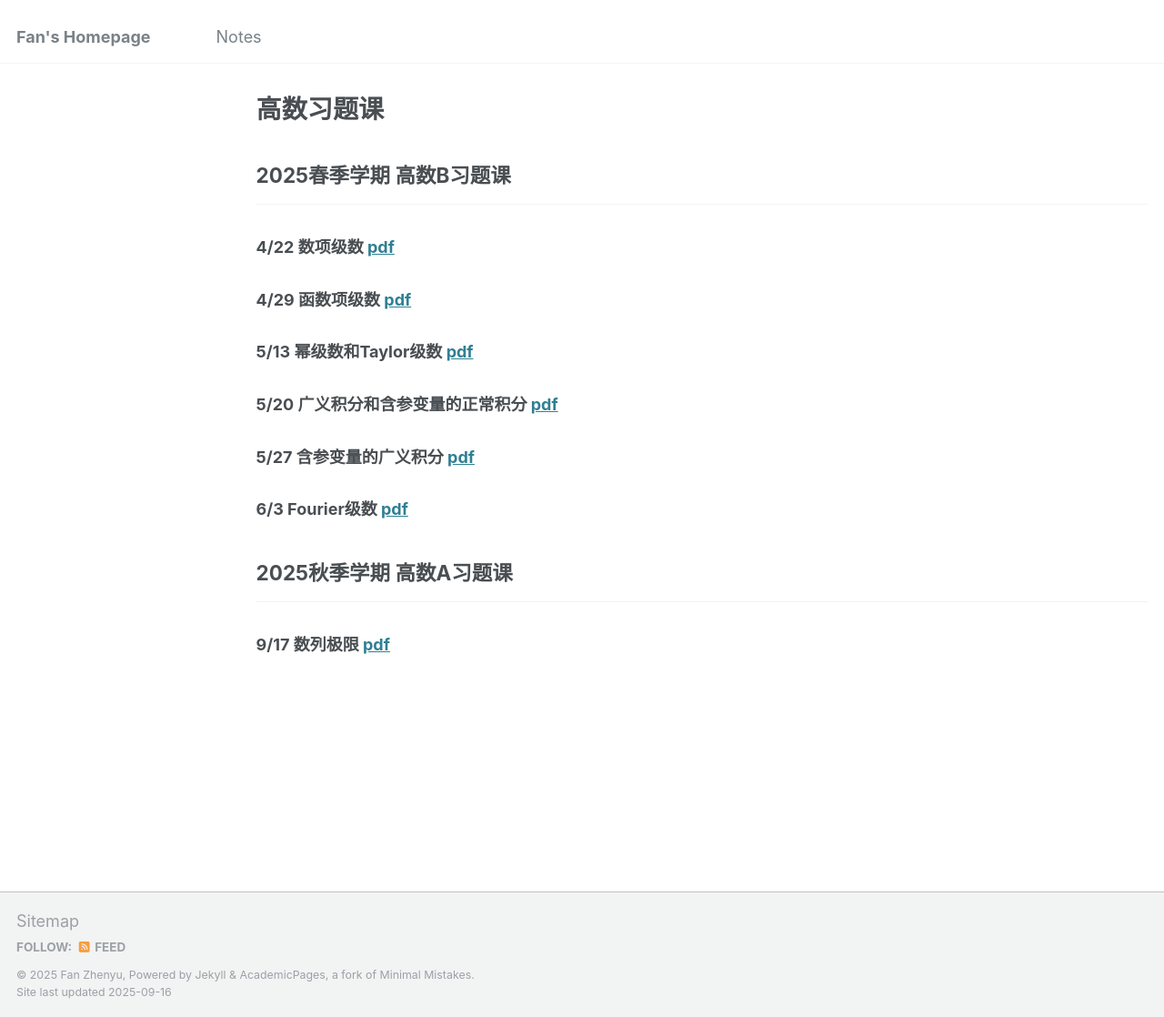
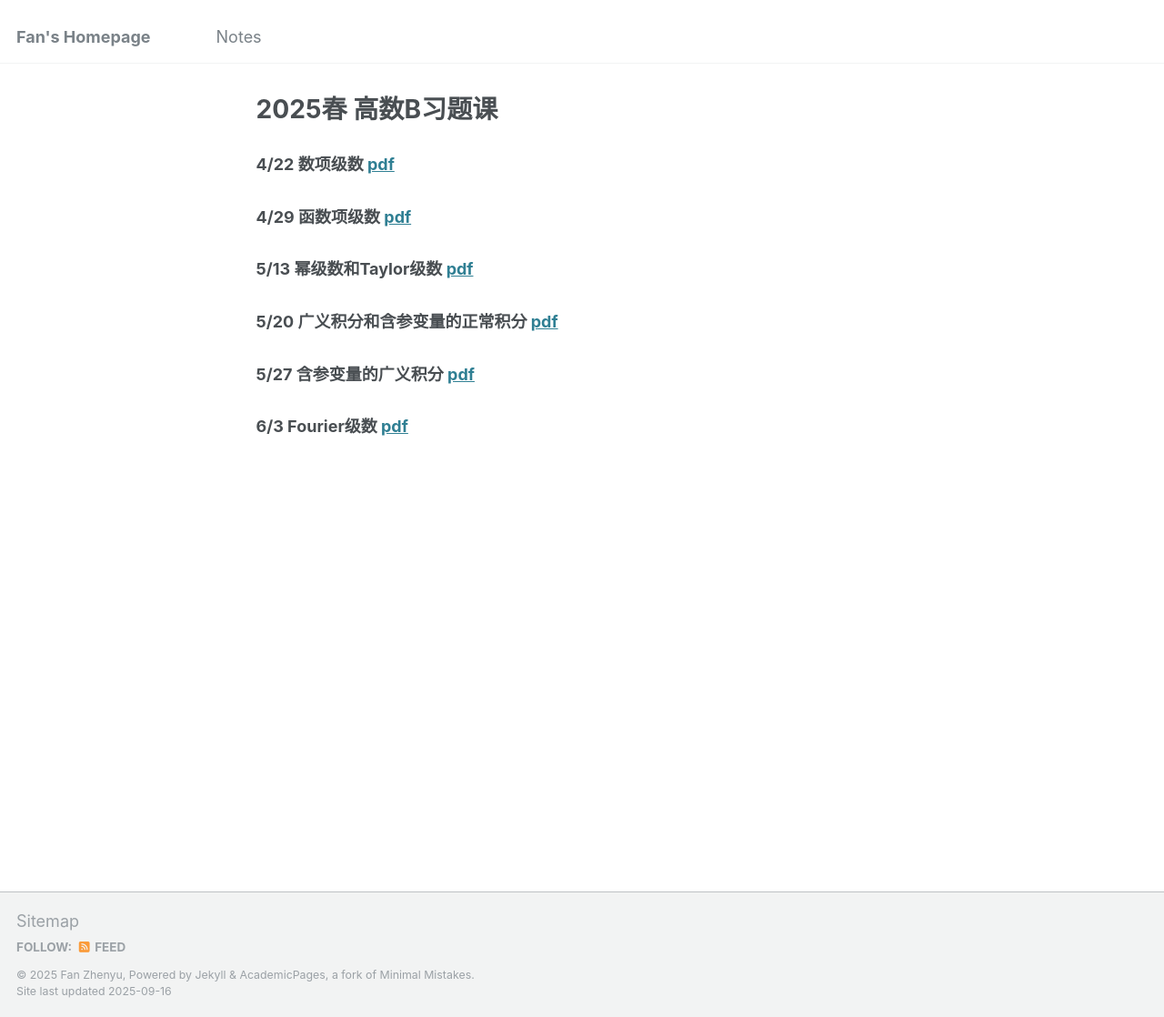
Before and after one commit to fanzymath/fanzymath.github.io, a Jekyll site: the page built from _notes/2025-exercise-class-notes.md, in a window 1280 px wide and 1118 px high. Shown: the whole window at 91% size. Built offline with Jekyll 4.4.1, drawn with Linux system fonts in a browser that asks for light colours.

Commit message:
Update 2025-exercise-class-notes.md

```diff
--- a/_notes/2025-exercise-class-notes.md
+++ b/_notes/2025-exercise-class-notes.md
@@ -8,8 +8,6 @@ venue: "Peking University"
 location: "Beijing"
 ---
 
-## 2025春季学期 高数B习题课
----
 
 ### 4/22 数项级数 [pdf](https://fanzymath.github.io/files/series.pdf)
 ### 4/29 函数项级数 [pdf](https://fanzymath.github.io/files/series_of_functions.pdf)
@@ -17,9 +15,3 @@ location: "Beijing"
 ### 5/20 广义积分和含参变量的正常积分 [pdf](https://fanzymath.github.io/files/Infinite_Integral.pdf)
 ### 5/27 含参变量的广义积分 [pdf](https://fanzymath.github.io/files/Infinite_Integral_with_parameters.pdf)
 ### 6/3  Fourier级数 [pdf](https://fanzymath.github.io/files/6_3_Fourier_Series.pdf)
-
-
-## 2025秋季学期 高数A习题课
----
-
-### 9/17 数列极限 [pdf](https://fanzymath.github.io/files/9_17_limit_of_sequence.pdf)
```
Also changed, not shown: other parts of _notes/2025-exercise-class-notes.md (+1 -1 lines).
